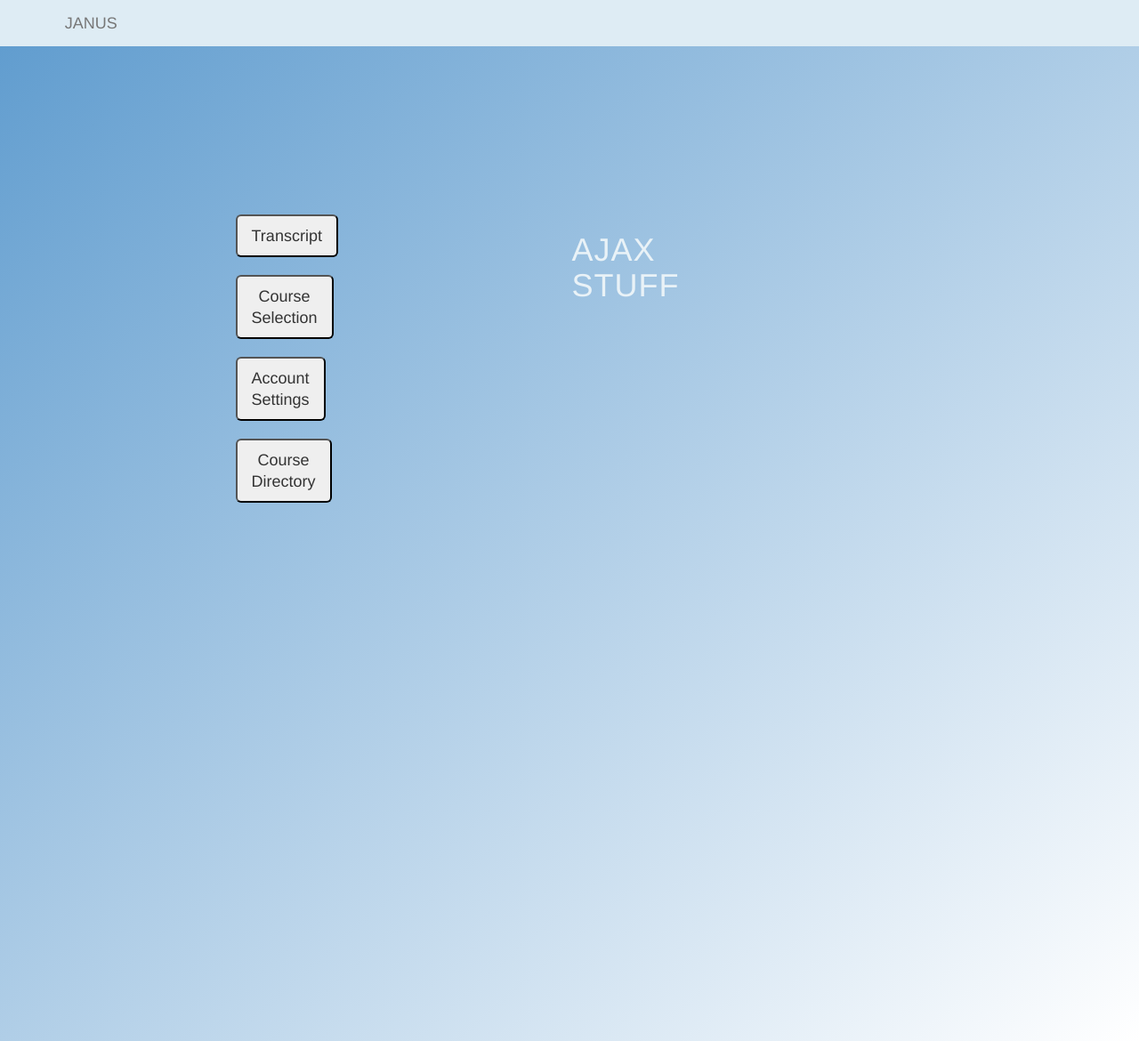
After one commit to Bsq-collab/riteSnicKerz, a Flask app: page /student in a window 1280 px wide. The commit adds this page. Shown: the whole page at 89% size. Run offline with Flask 2, Linux system fonts and the light colour scheme; some libraries are stand-ins or nearby versions.

Commit message:
Added student home page

```diff
--- /dev/null
+++ b/app.py
@@ -0,0 +1,44 @@
+#!usr/bin/python
+
+from flask import Flask, session, render_template, request, redirect, url_for, flash
+
+app = Flask(__name__)
+
+
+
+@app.route("/")
+def home():
+	return render_template("home.html")
+	username = session["username"]
+
+@app.route("/student")
+def student_dash():
+	return render_template("student_dash.html")
+
+	'''
+	@app.route("/about")
+
+	# <int:student_id>
+	#the student dashboard
+	@app.route("/<int:student_id>")
+	@app.route("/<int:student_id>/pchange")
+	@app.route("/<int:student_id>/cselect")
+	@app.route("/<int:student_id>/transcript")
+	@app.route("/<int:student_id>/reportcard")
+	@app.route("/<int:student_id>/accountsettings")
+	@app.route("/<int:student_id>/pw")
+
+	#the admin dashboard
+	@app.route("/<int:admin_id>/")
+	#How much detail is needed for studentView?
+	@app.route("/<int:admin_id>/studentView")
+	@app.route("/<int:admin_id>/courseView")
+	@app.route("/<int:admin_id>/adminsettings")
+	@app.route("/<int:admin_id>/adminpw")
+	@app.route("/<int:admin_id>/admindata")
+	@app.route("/<int:admin_id>/admininbox")
+	'''
+
+if __name__ == "__main__":
+	app.debug = True
+	app.run()
--- a/static/guess.css
+++ b/static/guess.css
@@ -9,7 +9,7 @@
 
 .column {
     float: left;
-    width: 50%;
+    width: 25%;
 }
 
 /* Clear floats after the columns */
--- /dev/null
+++ b/templates/student_dash.html
@@ -0,0 +1,45 @@
+{% extends "guess_base.html" %}
+
+{% block title %}
+Home
+{% endblock %}
+
+{% block content %}
+
+
+
+
+<div class="col-sm-12 text-left"  id="grad1" >
+
+   <div class = "column" style= "padding: 5cm 5cm 15cm 5cm;">
+
+<center>
+
+<button type="button" class="btn-lg btn-light">Transcript</button>
+<br>
+<br>
+<button type="button" class="btn-lg btn-light">Course Selection</button>
+<br>
+<br>
+<button type="button" class="btn-lg btn-light">Account Settings</button>
+<br>
+<br>
+<button type="button" class="btn-lg btn-light">Course Directory</button>
+
+</center>
+
+</div>
+
+<div class = "column" style= "padding: 5cm 5cm 15cm 5cm;">
+<h1> AJAX STUFF </h1>
+</div>
+
+
+</div>
+
+
+
+
+
+
+{% endblock %}
```
